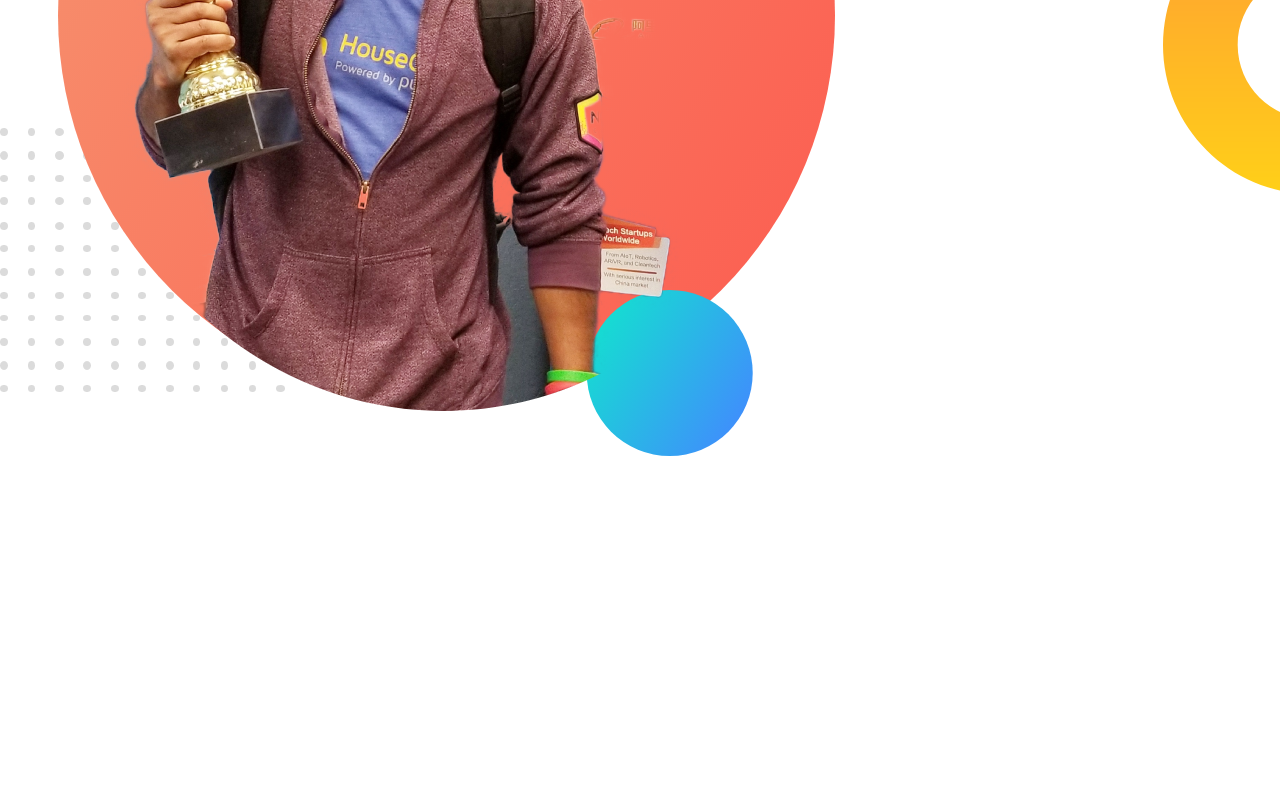
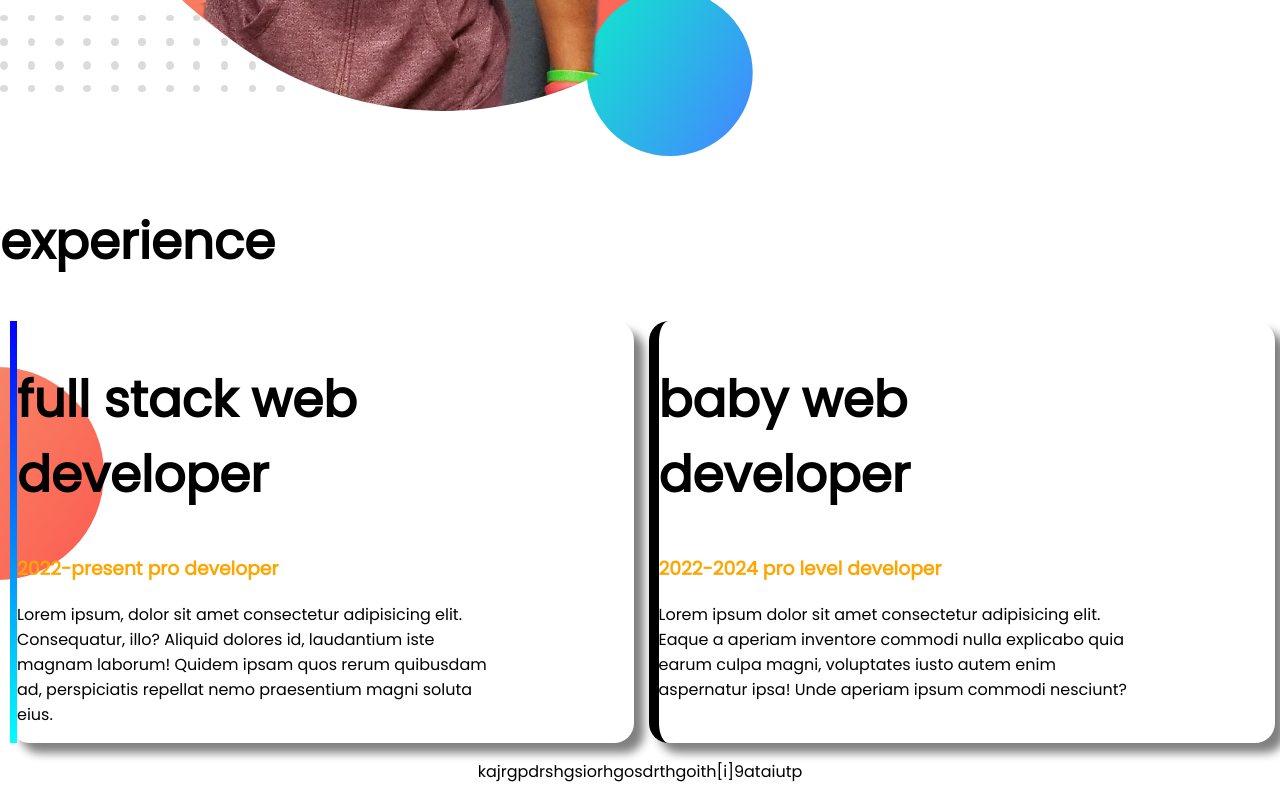
Before and after one commit to sowrav987/my-2nd-portfolio, a plain HTML site: page index.html in a window 1280 px wide. Shown: the part 1509-2309 px from the top of the page. Before the commit the page ends 1972 px from the top, so only its background shows below. Drawn offline with Linux system fonts and the light colour scheme.

Commit message:
footer and exprienc

```diff
--- a/index.html
+++ b/index.html
@@ -15,7 +15,7 @@
 </head>
 
 <body>
-    <section class="top-banner">
+    <section class="top-banner flexible-container">
         <div class="half-width">
             <h1>
                 welcome to
@@ -37,7 +37,7 @@
 
 
     </section>
-    <section class="dream-big">
+    <section class="dream-big flexible-container">
         <div class="half-width"><img src="images/jhankar.png" alt=""></div>
         <div class="half-width">
             <h1>dream-big</h1>
@@ -53,6 +53,34 @@
 
         </div>
     </section>
+    <section class="experience-area">
+        <h1>experience </h1>
+        <div class="flexible-container">
+            <div id="full-stack-exprience" class="exprience-item">
+                <h1> full stack web developer</h1>
+                <h3 class="orange-color">
+                    2022-present pro developer
+                </h3>
+                <p>Lorem ipsum, dolor sit amet consectetur adipisicing elit. Consequatur, illo? Aliquid dolores id,
+                    laudantium iste magnam laborum! Quidem ipsam quos rerum quibusdam ad, perspiciatis repellat nemo
+                    praesentium magni soluta eius.</p>
+            </div>
+            <div id="web-dev-experience
+            " class="exprience-item">
+                <h1>baby web developer</h1>
+                <h3 class="orange-color">2022-2024 pro level developer</h3>
+                <p>Lorem ipsum dolor sit amet consectetur adipisicing elit. Eaque a aperiam inventore commodi nulla
+                    explicabo quia earum culpa magni, voluptates iusto autem enim aspernatur ipsa! Unde aperiam ipsum
+                    commodi nesciunt?</p>
+
+            </div>
+        </div>
+    </section>
+    <footer>
+        <p>
+            kajrgpdrshgsiorhgosdrthgoith[i]9ataiutp
+        </p>
+    </footer>
 
 
 
--- a/style.css
+++ b/style.css
@@ -5,10 +5,13 @@ body{
 h1{
     font-size: 50px;
 }
+h2{
+    font-size:40px ;
+}
 .orange-color{
     color: orange;
 }
-section{ display: flex;
+.flexible-container{ display: flex;
 
 }
 .half-width{
@@ -29,18 +32,43 @@ section{ display: flex;
     border-radius: 5px;
 
 }
-section{
-    display: flex;
-    margin: 150px;
-}
+
 .dream-big{
     background-image: url(images/dream-bg.png);
     background-repeat: no-repeat;
     background-position:right ;
     margin: 0px;
-}
-
-
-
 
 }
+.top-banner{
+    margin-left: 0px;
+    margin-right: 0px;
+}
+.exprience-item{
+    width: 40%;
+    padding: 0%;
+    padding-right: 10%;
+    margin-left: 10px;
+    margin-right: 5px;
+    box-shadow: 10px 10px 10px grey;
+    border-radius: 20px;
+    border-left: 10px solid;
+}
+.experience-area{
+    background-image: url(images/exp-bg.png);
+    background-repeat: no-repeat;
+    background-position: left;
+}
+#web-dev-experience{
+    border-left: 7px solid;
+    border-image: linear-gradient(blue, cyan) ;
+    border-image-slice: 1;
+}
+#full-stack-exprience{  border-left: 7px solid;
+    border-image: linear-gradient(blue, cyan) ;
+    border-image-slice: 1;
+
+}
+footer p {
+    text-align: center;
+}
```
